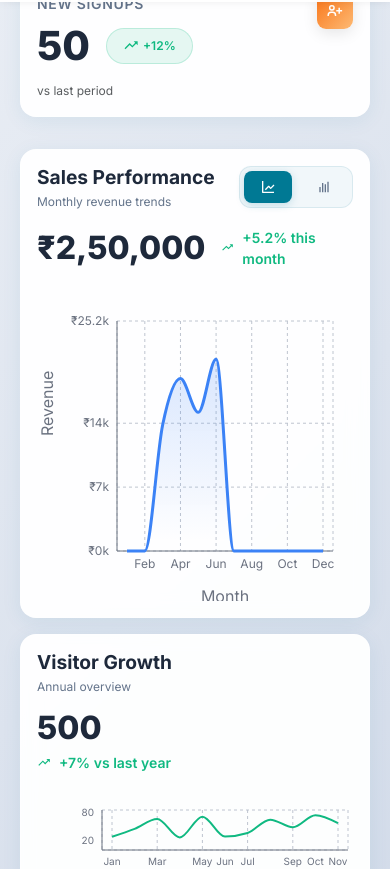
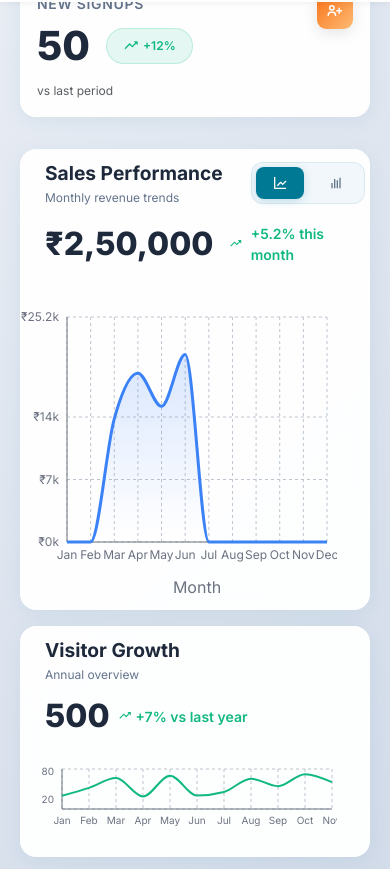
Before and after one commit to madhavavukkum/AranyuPartner, a React (Vite) app: page /statistics in a window 390 px wide. Shown: the part 842-1711 px from the top of the page. Built offline with nearby package versions, Linux system fonts and the light colour scheme; sample sign-in values are in the browser's storage.

Commit message:
stats page mobile vfinal

```diff
--- a/src/pages/Stats/Stats.css
+++ b/src/pages/Stats/Stats.css
@@ -357,7 +357,7 @@
   background: rgba(255, 255, 255, 0.95);
   backdrop-filter: blur(10px);
   border-radius: 16px;
-  padding: 2rem;
+  padding: 1.5rem;
   box-shadow: 0 4px 20px rgba(0, 121, 148, 0.08);
   border: 1px solid rgba(255, 255, 255, 0.2);
   position: relative;
@@ -379,6 +379,7 @@
   margin-bottom: 2rem;
   flex-wrap: wrap;
   gap: 1rem;
+  padding-left: 20px;
 }
 
 .stats__chart-title-section {
@@ -446,12 +447,13 @@
   width: 100%;
   min-height: 300px;
   max-height: 400px;
-  overflow: visible; /* Changed from hidden to visible to prevent axis clipping */
+  overflow: visible; /* Ensure no clipping */
+  position: relative; /* Ensure proper stacking */
 }
 
 .stats__chart-card--secondary .stats__chart-container {
-  min-height: 300px; /* Match primary chart height */
-  max-height: 400px; /* Match primary chart height */
+  min-height: 300px;
+  max-height: 400px;
 }
 
 .stats__sales-stats {
@@ -466,6 +468,7 @@
   font-weight: 800;
   color: #1e293b;
   line-height: 1;
+  padding-left: 20px;
 }
 
 .stats__sales-growth {
@@ -479,6 +482,10 @@
 
 .stats__visitor-stats {
   margin-bottom: 2rem;
+  display: flex;
+  align-items: center;
+  gap: 0.5rem; /* Space between count and growth */
+  flex-wrap: nowrap; /* Prevent wrapping */
 }
 
 .stats__visitor-number {
@@ -486,15 +493,17 @@
   font-weight: 800;
   color: #1e293b;
   line-height: 1;
-  margin-bottom: 0.5rem;
+  margin-bottom: 0;
+  padding-left: 20px;
 }
 
 .stats__visitor-growth {
-  display: flex;
+  display: inline-flex;
   align-items: center;
-  gap: 0.5rem;
+  gap: 0.25rem;
   font-size: 0.875rem;
   font-weight: 600;
+  flex-wrap: nowrap; /* Ensure no wrapping */
 }
 
 .stats__visitor-growth--positive {
@@ -505,6 +514,8 @@
   min-height: 80px;
   max-height: 100px;
   margin-top: 1rem;
+  margin-left: -28px;
+  width: 100%;
 }
 
 /* Bottom Section */
@@ -746,6 +757,7 @@
     height: 70px;
     font-size: 1.75rem;
     border-radius: 17.5px;
+    margin-top: -10px; /* Move icon up by 10px */
   }
 
   .stats__title {
@@ -806,7 +818,7 @@
   }
 
   .stats__chart-card {
-    padding: 1.5rem;
+    padding: 1rem;
   }
 
   .stats__chart-header {
@@ -847,6 +859,29 @@
     width: 0.7rem;
     height: 0.7rem;
   }
+
+  .stats__chart-container {
+    width: 100%;
+    margin-left: -30px;
+  }
+
+  .stats__sparkline-container {
+    margin-left: -70px;
+    width: 100%;
+  }
+
+  .stats__visitor-stats {
+    margin-bottom: 2rem;
+    display: flex;
+    align-items: center;
+    gap: 0.5rem;
+    flex-wrap: nowrap;
+  }
+
+  .stats__visitor-number {
+    font-size: 2.5rem;
+    margin-bottom: 0;
+  }
 }
 
 @media (max-width: 768px) {
@@ -870,6 +905,7 @@
     height: 60px;
     font-size: 1.5rem;
     border-radius: 15px;
+    margin-top: -10px; /* Move icon up by 10px */
   }
 
   .stats__title {
@@ -926,7 +962,7 @@
   }
 
   .stats__chart-card {
-    padding: 1.25rem;
+    padding: 1rem;
   }
 
   .stats__chart-header {
@@ -982,6 +1018,29 @@
     padding: 0.875rem 1.25rem;
     font-size: 0.85rem;
   }
+
+  .stats__chart-container {
+    width: 100%;
+    margin-left: -30px;
+  }
+
+  .stats__sparkline-container {
+    margin-left: -70px;
+    width: 100%;
+  }
+
+  .stats__visitor-stats {
+    margin-bottom: 2rem;
+    display: flex;
+    align-items: center;
+    gap: 0.5rem;
+    flex-wrap: nowrap;
+  }
+
+  .stats__visitor-number {
+    font-size: 2.25rem;
+    margin-bottom: 0;
+  }
 }
 
 @media (max-width: 480px) {
@@ -1004,6 +1063,7 @@
     height: 50px;
     font-size: 1.25rem;
     border-radius: 12.5px;
+    margin-top: -10px; /* Move icon up by 10px */
   }
 
   .stats__title {
@@ -1060,11 +1120,12 @@
   }
 
   .stats__chart-card {
-    padding: 1rem;
+    padding: 0.75rem 0.25rem;
   }
 
   .stats__chart-header {
     margin-bottom: 1rem;
+    padding-left: 20px;
   }
 
   .stats__chart-title {
@@ -1079,9 +1140,45 @@
     display: none;
   }
 
-  .stats__sales-amount,
+  .stats__sales-amount {
+    font-size: 2rem;
+    padding-left: 20px;
+  }
+
+  .stats__sales-growth {
+    display: flex;
+    align-items: center;
+    gap: 0.5rem;
+    font-size: 0.875rem;
+    font-weight: 600;
+    color: #10b981;
+  }
+
+  .stats__visitor-stats {
+    margin-bottom: 2rem;
+    display: flex;
+    align-items: center;
+    gap: 0.5rem;
+    flex-wrap: nowrap;
+  }
+
   .stats__visitor-number {
     font-size: 2rem;
+    margin-bottom: 0;
+    padding-left: 20px;
+  }
+
+  .stats__visitor-growth {
+    display: inline-flex;
+    align-items: center;
+    gap: 0.25rem;
+    font-size: 0.875rem;
+    font-weight: 600;
+    flex-wrap: nowrap;
+  }
+
+  .stats__visitor-growth--positive {
+    color: #10b981;
   }
 
   .stats__bottom {
@@ -1116,4 +1213,16 @@
     padding: 0.75rem 1rem;
     font-size: 0.8rem;
   }
+
+  .stats__chart-container {
+    width: 100%;
+    margin-left: -28px;
+    margin-right: -20px;
+  }
+
+  .stats__sparkline-container {
+    width: 100%;
+    margin-left: -28px;
+    margin-right: -20px;
+  }
 }
--- a/src/pages/Stats/Stats.jsx
+++ b/src/pages/Stats/Stats.jsx
@@ -1,4 +1,4 @@
-import React, { useState, useMemo } from 'react';
+import React, { useState, useMemo, useEffect } from 'react';
 import { LineChart, Line, AreaChart, Area, BarChart, Bar, ResponsiveContainer, XAxis, YAxis, Tooltip, CartesianGrid } from 'recharts';
 import {
   BiListUl,
@@ -23,6 +23,16 @@ const Stats = () => {
   const [earningsChartType, setEarningsChartType] = useState('area');
   const [startDate, setStartDate] = useState(null);
   const [endDate, setEndDate] = useState(null);
+  const [isMediumOrSmaller, setIsMediumOrSmaller] = useState(false);
+
+  useEffect(() => {
+    const handleResize = () => {
+      setIsMediumOrSmaller(window.innerWidth <= 1024);
+    };
+    handleResize(); // Initial check
+    window.addEventListener('resize', handleResize);
+    return () => window.removeEventListener('resize', handleResize);
+  }, []);
 
   const finalValues = {
     orders: 120,
@@ -168,9 +178,9 @@ stats__card-icon stats__card-icon--${color}`}>
     const yAxisDomain = [0, maxValue * 1.2]; // Add 20% padding above max value
 
     return (
-      <ResponsiveContainer width="100%" height={300} minWidth={300}>
+      <ResponsiveContainer width="100%" height={300}>
         {chartType === 'bar' ? (
-          <BarChart data={data} margin={{ top: 20, right: 20, bottom: 20, left: 20 }}>
+          <BarChart data={data} margin={{ top: 20, right: isMediumOrSmaller ? 10 : 20, bottom: 25, left: isMediumOrSmaller ? 10 : 20 }}>
             <CartesianGrid strokeDasharray="3 3" stroke="#bec4cf" />
             <XAxis
               dataKey="name"
@@ -178,7 +188,8 @@ stats__card-icon stats__card-icon--${color}`}>
               tickLine={false}
               tick={{ fontSize: 12, fill: '#6b7280' }}
               label={{ value: 'Month', position: 'bottom', offset: 10, fill: '#6b7280' }}
-              padding={{ left: 10, right: 10 }}
+              padding={{ left: 0, right: 0 }}
+              interval={0} // Ensure all months are shown
             />
             <YAxis
               axisLine={{ stroke: '#6b7280' }}
@@ -186,7 +197,7 @@ stats__card-icon stats__card-icon--${color}`}>
               tick={{ fontSize: 12, fill: '#6b7280' }}
               tickFormatter={(value) => `₹${value}k`}
               domain={yAxisDomain}
-              label={{ value: 'Revenue', angle: -90, position: 'insideLeft', offset: -10, fill: '#6b7280' }}
+              label={{ value: isMediumOrSmaller ? null : 'Revenue', angle: -90, position: 'insideLeft', offset: -10, fill: '#6b7280' }}
             />
             <Tooltip content={<CustomTooltip />} />
             <Bar
@@ -196,7 +207,7 @@ stats__card-icon stats__card-icon--${color}`}>
             />
           </BarChart>
         ) : (
-          <AreaChart data={data} margin={{ top: 20, right: 20, bottom: 20, left: 20 }}>
+          <AreaChart data={data} margin={{ top: 20, right: isMediumOrSmaller ? 10 : 20, bottom: 25, left: isMediumOrSmaller ? 10 : 20 }}>
             <defs>
               <linearGradient id={gradientId} x1="0" y1="0" x2="0" y2="1">
                 <stop offset="5%" stopColor={color === 'primary-color' ? '#3b82f6' : '#10b981'} stopOpacity={0.3}/>
@@ -210,7 +221,8 @@ stats__card-icon stats__card-icon--${color}`}>
               tickLine={false}
               tick={{ fontSize: 12, fill: '#6b7280' }}
               label={{ value: 'Month', position: 'bottom', offset: 10, fill: '#6b7280' }}
-              padding={{ left: 10, right: 10 }}
+              padding={{ left: 0, right: 0 }}
+              interval={0} // Ensure all months are shown
             />
             <YAxis
               axisLine={{ stroke: '#6b7280' }}
@@ -218,7 +230,7 @@ stats__card-icon stats__card-icon--${color}`}>
               tick={{ fontSize: 12, fill: '#6b7280' }}
               tickFormatter={(value) => `₹${value}k`}
               domain={yAxisDomain}
-              label={{ value: 'Revenue', angle: -90, position: 'insideLeft', offset: -10, fill: '#6b7280' }}
+              label={{ value: isMediumOrSmaller ? null : 'Revenue', angle: -90, position: 'insideLeft', offset: -10, fill: '#6b7280' }}
             />
             <Tooltip content={<CustomTooltip />} />
             <Area
@@ -227,6 +239,7 @@ stats__card-icon stats__card-icon--${color}`}>
               stroke={color === 'primary-color' ? '#3b82f6' : '#10b981'}
               strokeWidth={3}
               fill={`url(#${gradientId})`}
+              connectNulls={true} // Ensure the line connects across all points
             />
           </AreaChart>
         )}
@@ -371,7 +384,8 @@ stats__card-icon stats__card-icon--${color}`}>
                     tickLine={false}
                     tick={{ fontSize: 10, fill: '#6b7280' }}
                     label={{ value: 'Month', position: 'bottom', offset: 10, fill: '#6b7280' }}
-                    padding={{ left: 10, right: 10 }}
+                    padding={{ left: 0, right: 0 }}
+                    interval={0}
                   />
                   <YAxis
                     axisLine={{ stroke: '#6b7280' }}
@@ -379,7 +393,7 @@ stats__card-icon stats__card-icon--${color}`}>
                     tick={{ fontSize: 10, fill: '#6b7280' }}
                     tickFormatter={(value) => `${value.toFixed(0)}`}
                     domain={[0, 'auto']}
-                    label={{ value: 'Visitors', angle: -90, position: 'insideLeft', offset: -10, fill: '#6b7280', fontSize: 10 }}
+                    label={{ value: isMediumOrSmaller ? null : 'Visitors', angle: -90, position: 'insideLeft', offset: -10, fill: '#6b7280', fontSize: 10 }}
                   />
                   <Tooltip
                     formatter={(value) => `${value.toFixed(0)} Visitors`}
```
